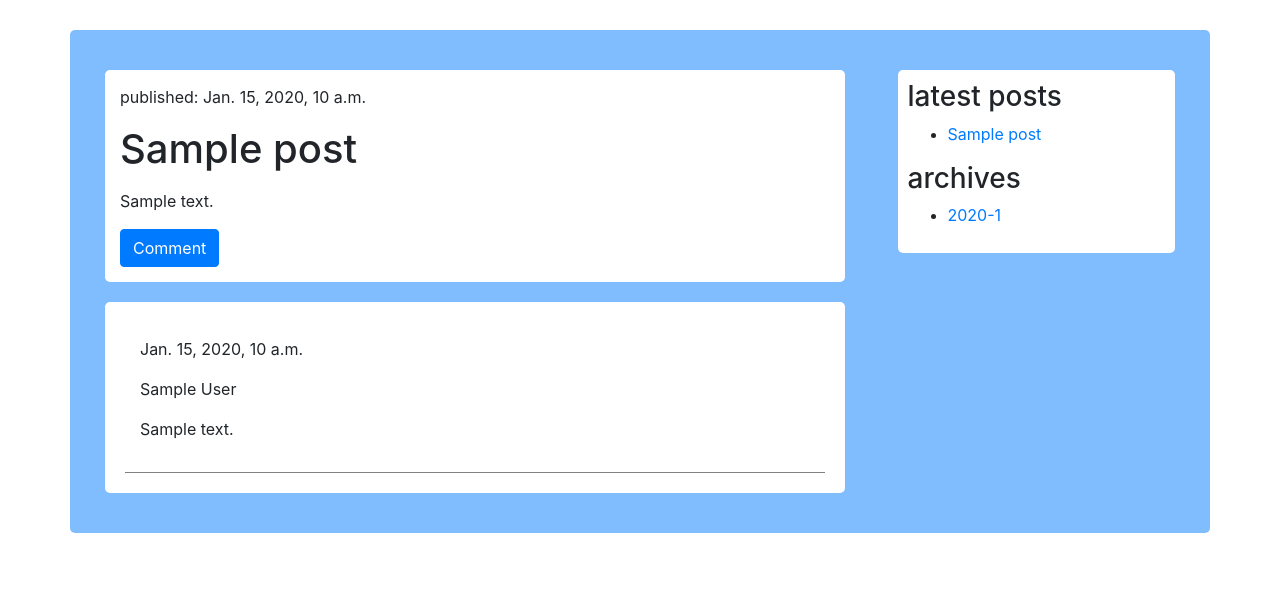
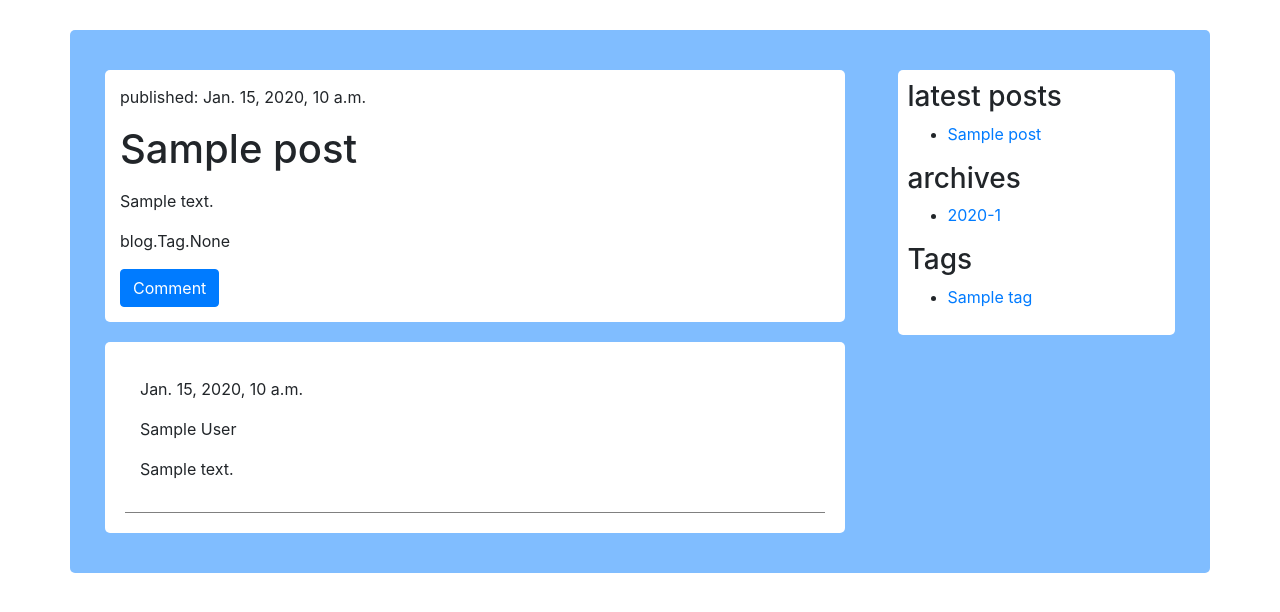
Before and after one commit to Mike-Dai/djangocoder, a Django app: page /post/1/ in a window 1280 px wide. Shown: the part 56-668 px from the top of the page. Run offline with Django 3.2, Linux system fonts and the light colour scheme; tables that the repository leaves empty hold one stand-in row (values such as "Sample post"); some libraries are stand-ins or nearby versions.

Commit message:
Add Tags.

```diff
--- a/blog/admin.py
+++ b/blog/admin.py
@@ -1,5 +1,6 @@
 from django.contrib import admin
-from .models import Post, Comment
+from .models import Post, Comment, Tag
 
 admin.site.register(Post)
 admin.site.register(Comment)
+admin.site.register(Tag)
--- a/blog/models.py
+++ b/blog/models.py
@@ -1,5 +1,11 @@
 from django.db import models
 from django.utils import timezone
+
+class Tag(models.Model):
+	name = models.CharField(max_length=100)
+
+	def __str__(self):
+		return self.name
 
 class Post(models.Model):
 	title = models.CharField(max_length=200)
@@ -8,6 +14,7 @@ class Post(models.Model):
 	created_date = models.DateTimeField(default=timezone.now)
 	published_date = models.DateTimeField(blank=True, null=True)
 	views = models.PositiveIntegerField(default=0)
+	tags = models.ManyToManyField(Tag, blank=True)
 
 	def publish(self):
 		self.published_date = timezone.now()
--- a/blog/templates/blog/base.html
+++ b/blog/templates/blog/base.html
@@ -88,6 +88,19 @@
 			    	{% endfor %}
 			  		</ul>
 				</div>
+				<div class="widget widget-tags">
+					<h3 class="widget-title">Tags</h3>
+				    {% tags as tag_list %}
+			    	<ul>
+			    	{% for tag in tag_list %}
+			    		<li>
+			      			<a href="{% url 'tag_detail' pk=tag.pk %}">{{ tag.name }}</a>
+			    		</li>
+			    	{% empty %}
+			    		no tags!
+			    	{% endfor %}
+			  		</ul>
+				</div>
 			</div>
 			{% block content %}
 			{% endblock %}
--- a/blog/templates/blog/post_detail.html
+++ b/blog/templates/blog/post_detail.html
@@ -9,6 +9,9 @@
 			{% endif %}
 			<h1>{{ post.title }}</h1>
 			<p>{{ post.text|safe|linebreaksbr }}</p>
+			{% if post.tags %}
+				<p>{{ post.tags }}</p>
+			{% endif %}
 			{% if user.is_authenticated %}
 				<a href="{% url 'post_edit' pk=post.pk %}">
 					<input class="btn btn-primary" type="button" value="Edit"/>
--- a/blog/templatetags/blog_tags.py
+++ b/blog/templatetags/blog_tags.py
@@ -1,4 +1,4 @@
-from ..models import Post
+from ..models import Post, Tag
 from django import template
 
 register = template.Library()
@@ -10,3 +10,7 @@ def get_recent_posts(num=5):
 @register.simple_tag
 def archives():
 	return Post.objects.dates('created_date','month',order='DESC')
+
+@register.simple_tag
+def tags():
+	return Tag.objects.all()
--- a/blog/urls.py
+++ b/blog/urls.py
@@ -13,4 +13,5 @@ urlpatterns = [
 	url(r'^comment/(?P<pk>[0-9]+)/approve/$', views.approve_comment, name='approve_comment'),
 	url(r'^comment/(?P<pk>[0-9]+)/remove/$', views.remove_comment, name='remove_comment'),
 	url(r'^archives/(?P<year>[0-9]{4})/(?P<month>[0-9]{1,2})/$', views.archives, name='archives'),
+	url(r'^tag/(?P<pk>[0-9]+)/$', views.tag_detail, name='tag_detail'),
 ]
--- a/blog/views.py
+++ b/blog/views.py
@@ -104,3 +104,7 @@ def archives(request, year, month):
 									created_date__month=month,
 									).order_by('-created_date')
 	return render(request, 'blog/post_list.html', {'posts':post_list})
+
+def tag_detail(request, pk):
+	post_list = Post.objects.all()
+	return render(request, 'blog/post_list.html', {'posts':post_list})
```
Also changed, not shown: blog/migrations/0005_auto_20190223_0027.py (added).
